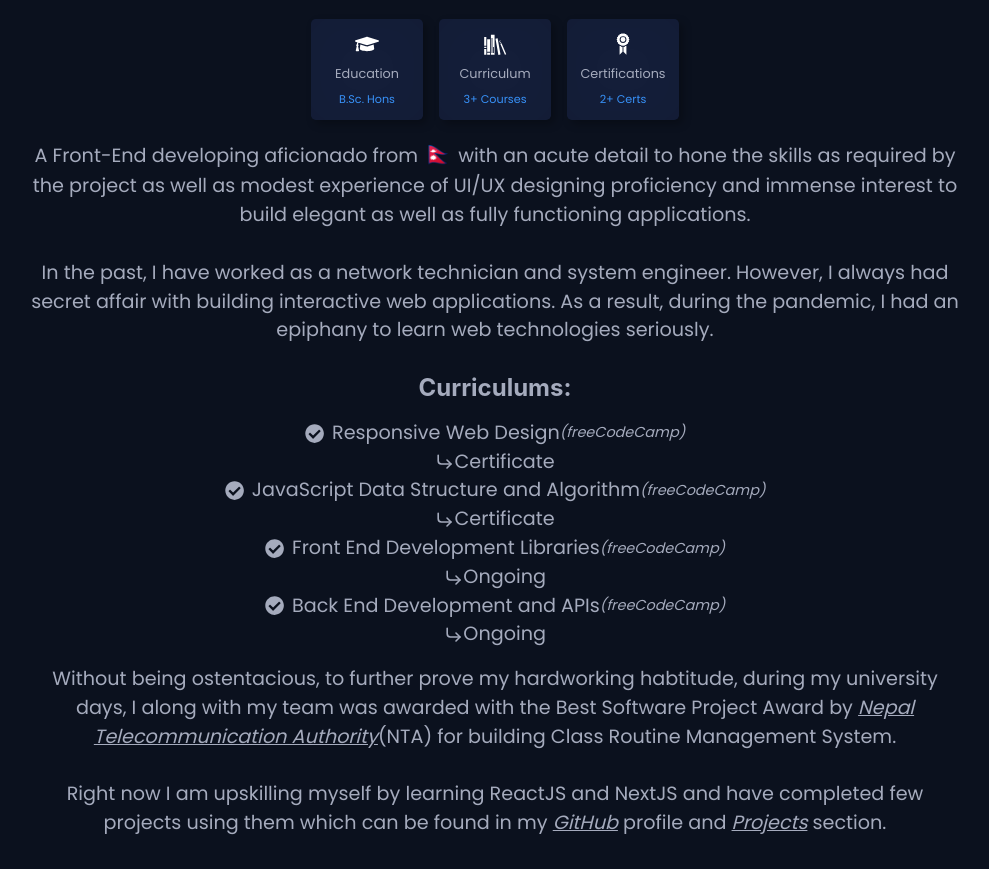
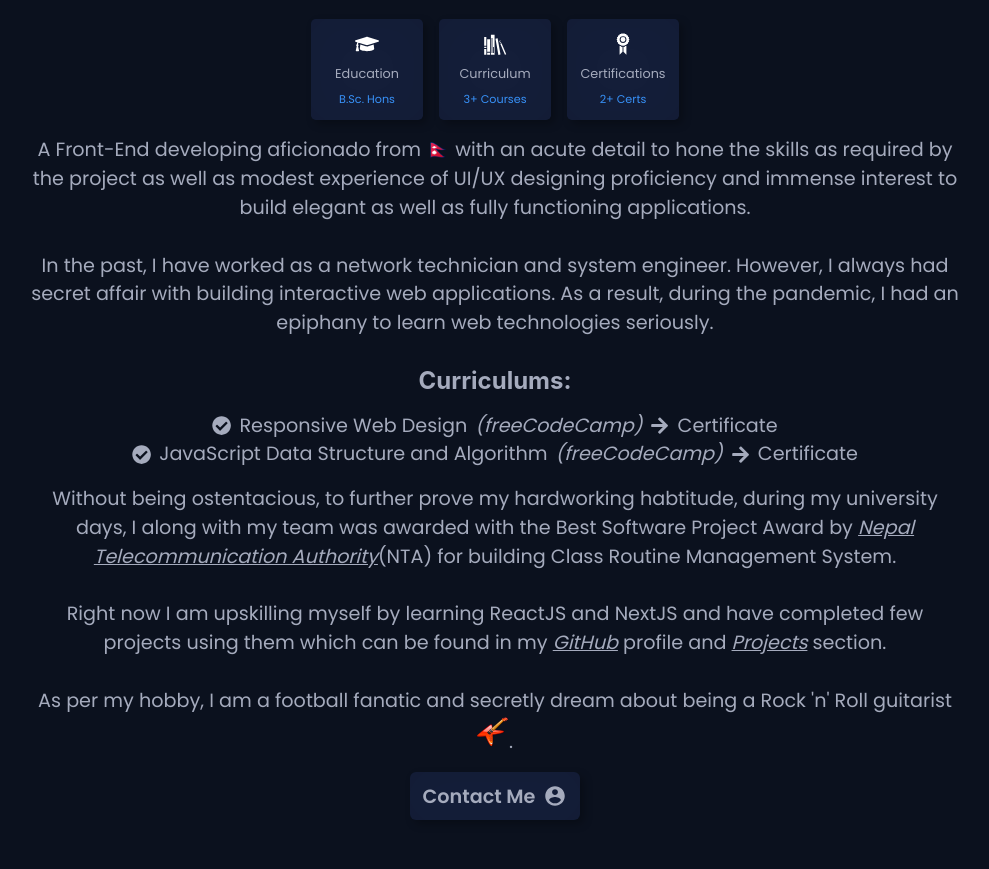
Before and after one commit to zeetaengrg/portfolio, a Next.js app: page / in a window 1280 px wide. Shown: the part 940-1809 px from the top of the page, without its empty margins (145-1134 px from the left). Built offline with nearby package versions, Linux system fonts and the light colour scheme.

Commit message:
refactor(padding)

```diff
--- a/components/elements/AboutMeText/AboutMeText.jsx
+++ b/components/elements/AboutMeText/AboutMeText.jsx
@@ -13,7 +13,7 @@ import {
   linkStyle,
   specialLinkStyle,
 } from "./AboutMeTextStyles";
-import { FaCheckCircle, FaFreeCodeCamp } from "react-icons/fa";
+import { FaCheckCircle, FaArrowRight } from "react-icons/fa";
 import { FiCornerDownRight } from "react-icons/fi";
 import { curriculums } from "../../../data/about-data";
 
@@ -62,7 +62,7 @@ const AboutMeText = () => {
           Curriculums:
         </Heading>
         <Box m="1rem">
-          {curriculums.map((curriculum) => (
+          {curriculums.map(curriculum => (
             <List key={curriculum.id}>
               <ListItem
                 display="flex"
@@ -71,7 +71,6 @@ const AboutMeText = () => {
               >
                 <ListIcon as={FaCheckCircle} />
                 <Link
-                  fontSize="1.2rem"
                   target="_blank"
                   rel="noopener noreferrer nofollow"
                   sx={linkStyle}
@@ -80,6 +79,7 @@ const AboutMeText = () => {
                   {curriculum.title}
                 </Link>
                 <Link
+                  m="0rem 0.5rem"
                   target="_blank"
                   rel="noopener noreferrer nofollow"
                   sx={linkStyle}
@@ -87,15 +87,8 @@ const AboutMeText = () => {
                 >
                   <i>(freeCodeCamp)</i>
                 </Link>
-              </ListItem>
-              <ListItem
-                display="flex"
-                justifyContent="center"
-                alignItems="center"
-              >
-                <FiCornerDownRight />
+                <FaArrowRight style={{ fontSize: { base: "1rem", md: "1.2rem" }, marginRight: "0.5rem" }}/>
                 <Link
-                  fontSize="1.2rem"
                   target="_blank"
                   rel="noopener noreferrer nofollow"
                   sx={linkStyle}
--- a/components/elements/AboutMeText/AboutMeTextStyles.js
+++ b/components/elements/AboutMeText/AboutMeTextStyles.js
@@ -9,16 +9,6 @@ export const commonVariants = {
     }
 }
 
-export const wrapStyle = {
-    display: "flex",
-    fontSize: "1rem",
-    padding: {
-        base: "0.5rem 1.5rem",
-        md: "0.5rem 1.5rem",
-        lg: "1rem 3rem",
-    }
-}
-
 export const linkStyle = {
     _hover:{
         "&::after": { content: "none" },
@@ -26,7 +16,11 @@ export const linkStyle = {
     _focus: { outline: "none" },
     _active: { outline: "none" },
     textTransform: "none",
-    fontWeight: "normal"
+    fontWeight: "normal",
+    fontSize: {
+        base: "1rem",
+        md: "1.2rem",
+    }
 }
 
 export const specialLinkStyle = {
@@ -37,7 +31,7 @@ export const specialLinkStyle = {
     _active: { outline: "none" },
     textTransform: "none",
     fontFamily: "inherit",
-    fontSize: { base: "1.1rem", md: "1.2rem" },
+    fontSize: { base: "1rem", md: "1.2rem" },
     fontWeight: "normal",
     textDecoration: "underline",
     fontStyle: "italic",
--- a/data/about-data.js
+++ b/data/about-data.js
@@ -2,25 +2,29 @@ export const curriculums = [
   {
     id: 1,
     title: "Responsive Web Design",
+    platform: "freeCodeCamp",
     link: "https://www.freecodecamp.org/learn/responsive-web-design/",
     certificateUrl: "https://www.freecodecamp.org/certification/zeetaen/responsive-web-design"
   },
   {
     id: 2,
     title: "JavaScript Data Structure and Algorithm",
+    platform: "freeCodeCamp",
     link: "https://www.freecodecamp.org/learn/javascript-algorithms-and-data-structures/",
     certificateUrl: "https://www.freecodecamp.org/certification/zeetaen/javascript-algorithms-and-data-structures",
   },
-  {
-    id: 3,
-    title: "Front End Development Libraries",
-    link: "https://www.freecodecamp.org/learn/front-end-development-libraries/",
-    certificateUrl: "#"
-  },
-  {
-    id: 4,
-    title: "Back End Development and APIs",
-    link: "https://www.freecodecamp.org/learn/back-end-development-and-apis/",
-    certificateUrl: "#"
-  }
+  // {
+  //   id: 3,
+  //   title: "Front End Development Libraries",
+  //   platform: "freeCodeCamp",
+  //   link: "https://www.freecodecamp.org/learn/front-end-development-libraries/",
+  //   certificateUrl: "#"
+  // },
+  // {
+  //   id: 4,
+  //   title: "Back End Development and APIs",
+  //   platform: "freeCodeCamp",
+  //   link: "https://www.freecodecamp.org/learn/back-end-development-and-apis/",
+  //   certificateUrl: "#"
+  // }
 ]
```
